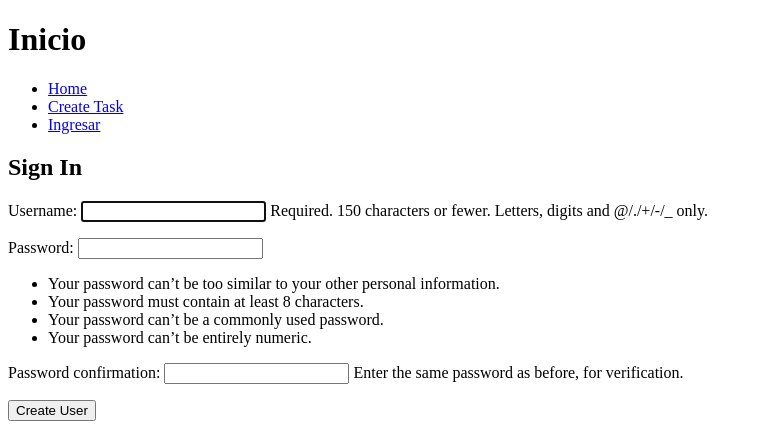
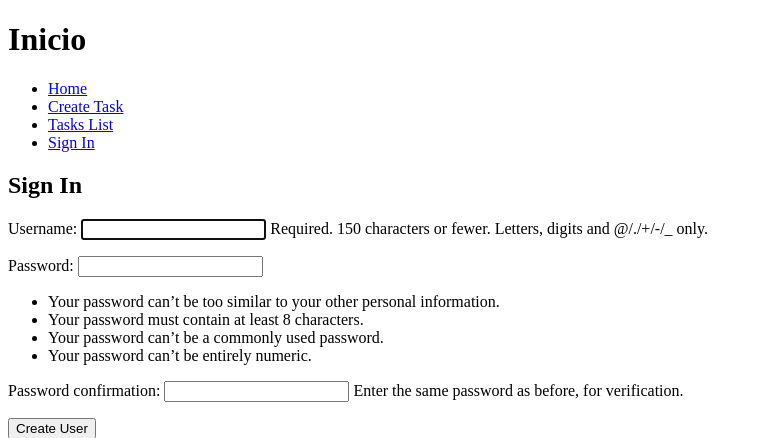
Before and after one commit to Julianhndz/ToDo, a Django app: page /signup/ in a window 1280 px wide. Shown: the top 438 px of the page, without its empty margins (0-759 px from the left). Run offline with Django 3.2, Linux system fonts and the light colour scheme.

Commit message:
Se añade template list y se realiza vista de la lista de tareas la cual se filtra por id del usuario creador

```diff
--- a/ToDoList/Tasks/templates/task/base.html
+++ b/ToDoList/Tasks/templates/task/base.html
@@ -10,10 +10,11 @@
     <ul>
         <li><a href="{% url 'index' %}">Home</a></li>
         <li><a href="{% url 'create_task' %}">Create Task</a></li>
+        <li><a href="{% url 'list' %}">Tasks List</a></li>
         {% if request.user.is_authenticated %}
-        <li><a href={% url 'exit' %}>Salir</a></li>
+        <li><a href={% url 'exit' %}>Exit</a></li>
         {% else %}
-        <li><a href={% url 'login' %}>Ingresar</a></li>
+        <li><a href={% url 'login' %}>Sign In</a></li>
         {% endif %}
     </ul>
     {% block content %}{% endblock %}
--- a/ToDoList/Tasks/urls.py
+++ b/ToDoList/Tasks/urls.py
@@ -5,6 +5,7 @@ from . import views
 urlpatterns = [
     path("", views.index, name="index"),
     path("create/", views.createTask, name="create_task"),
+    path("list/", views.listTask, name="list"),
     path("signup/", views.signUp, name="signup"),
     path("login/", views.log_in, name="login"),
     path("logout/", views.log_out, name="exit"),
--- a/ToDoList/Tasks/views.py
+++ b/ToDoList/Tasks/views.py
@@ -1,4 +1,4 @@
-from django.shortcuts import render, redirect
+from django.shortcuts import render, redirect, get_object_or_404
 from .models import Task
 from .forms import TaskForm
 from django.contrib.auth.decorators import login_required
@@ -25,6 +25,14 @@ def createTask(request):
             new_task.id_user = request.user
             new_task.save()
             return redirect("index")
+
+@login_required
+def listTask(request):
+    if request.user.is_authenticated:
+        list_task = Task.objects.filter(id_user=request.user)
+    else:
+        list_task = []
+    return render(request, "task/list.html", {"tasks" : list_task})
 
 
 def signUp(request):
```
Also changed, not shown: ToDoList/Tasks/templates/task/list.html (added, +16 -0 lines).
